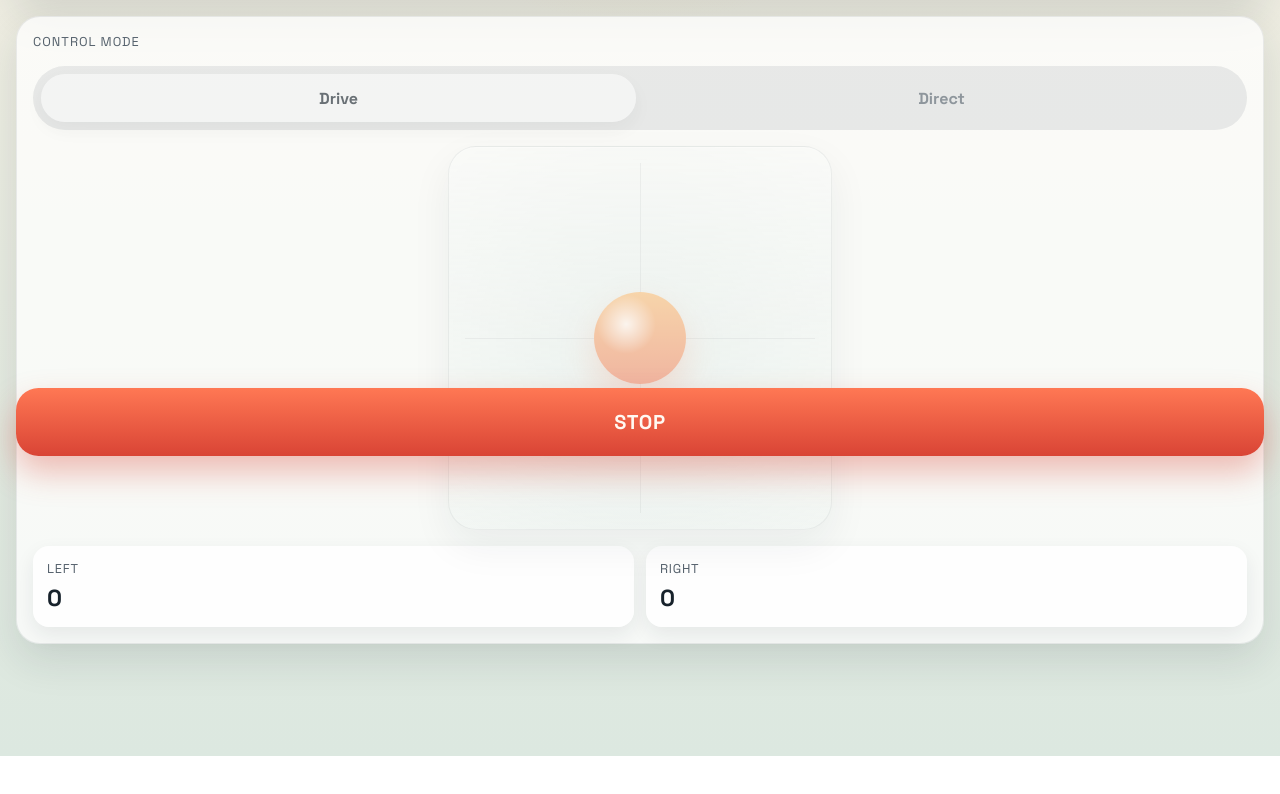
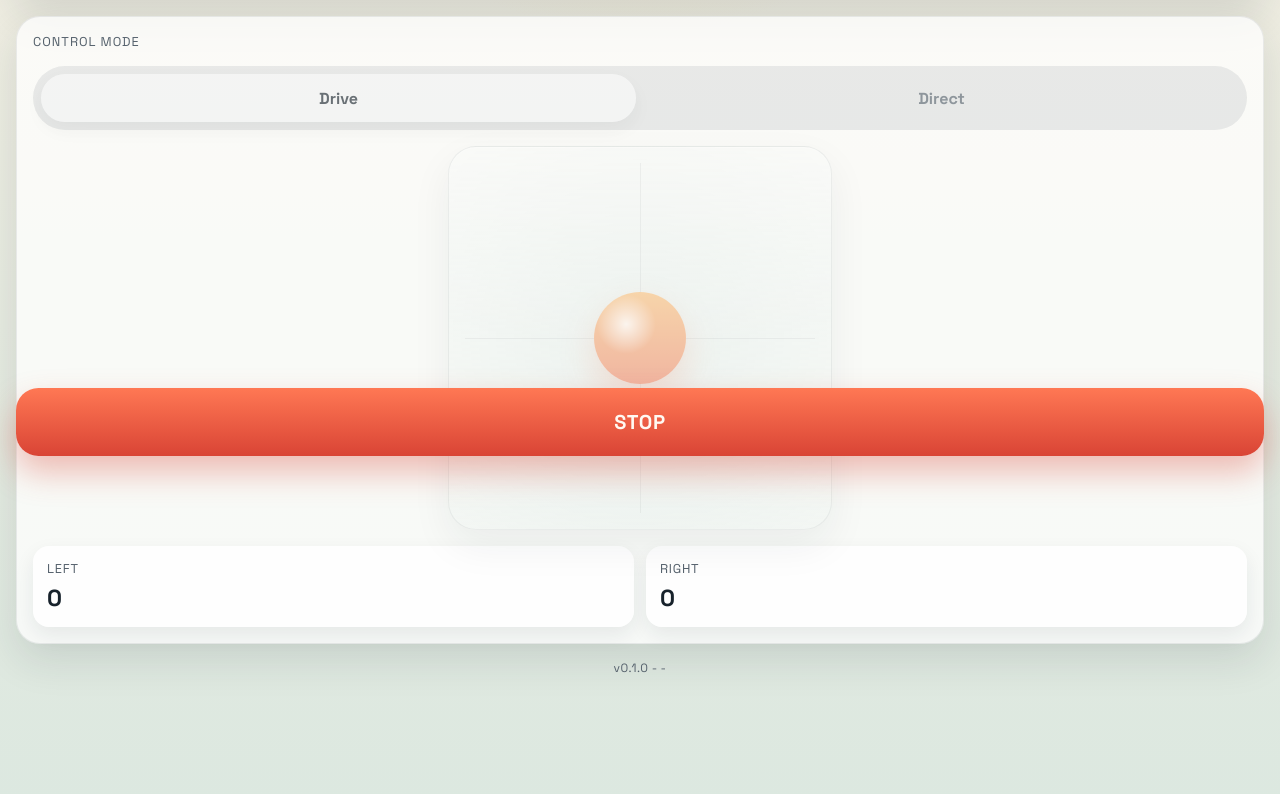
Before and after one commit to InternetXplorer/esp32_robot_control_interface, a React (Vite) app: page / in a window 1280 px wide. Shown: the part 328-1122 px from the top of the page. Before the commit the page ends 1084 px from the top, so only its background shows below. Built offline with nearby package versions, Linux system fonts and the light colour scheme.

Commit message:
add build info on page

```diff
--- a/src/app/App.module.css
+++ b/src/app/App.module.css
@@ -3,6 +3,7 @@
   padding: 1rem 1rem 7rem;
   display: grid;
   gap: 1rem;
+  align-content: start;
 }
 
 .banner {
@@ -30,3 +31,12 @@
   text-transform: uppercase;
   color: var(--text-muted);
 }
+
+.buildInfo {
+  margin: 0;
+  padding-bottom: 1rem;
+  text-align: center;
+  font-size: 0.75rem;
+  letter-spacing: 0.04em;
+  color: var(--text-muted);
+}
--- a/src/app/App.tsx
+++ b/src/app/App.tsx
@@ -11,6 +11,8 @@ import { MotorSliders } from '../components/MotorSliders';
 import { StatusBar } from '../components/StatusBar';
 import { StopButton } from '../components/StopButton';
 import styles from './App.module.css';
+
+const buildInfo = __APP_BUILD_INFO__;
 
 const bleClient = new WebBleMotorClient();
 const rateLimiter = new CommandRateLimiter({
@@ -225,6 +227,9 @@ export const App = () => {
         )}
       </section>
       <StopButton onPress={() => void stop()} />
+      <footer className={styles.buildInfo}>
+        v{buildInfo.version} - {buildInfo.branch} - {buildInfo.commit}
+      </footer>
     </main>
   );
 };
--- a/src/vite-env.d.ts
+++ b/src/vite-env.d.ts
@@ -2,6 +2,12 @@
 /// <reference types="vite-plugin-pwa/client" />
 
 declare global {
+  const __APP_BUILD_INFO__: {
+    version: string;
+    branch: string;
+    commit: string;
+  };
+
   interface RequestDeviceOptions {
     filters?: BluetoothLEScanFilter[];
     optionalServices?: BluetoothServiceUUID[];
--- a/vite.config.ts
+++ b/vite.config.ts
@@ -1,13 +1,32 @@
 /// <reference types="vitest/config" />
+import { execSync } from 'node:child_process';
 import { defineConfig } from 'vite';
 import react from '@vitejs/plugin-react';
 import { VitePWA } from 'vite-plugin-pwa';
+import packageJson from './package.json';
 
 const repoName = process.env.GITHUB_REPOSITORY?.split('/')[1];
 const base = process.env.GITHUB_ACTIONS === 'true' && repoName ? `/${repoName}/` : '/';
 
+const readGitValue = (command: string) => {
+  try {
+    return execSync(command, { stdio: ['ignore', 'pipe', 'ignore'] }).toString().trim();
+  } catch {
+    return 'unknown';
+  }
+};
+
+const buildInfo = {
+  version: packageJson.version,
+  branch: process.env.GITHUB_REF_NAME ?? readGitValue('git rev-parse --abbrev-ref HEAD'),
+  commit: (process.env.GITHUB_SHA ?? readGitValue('git rev-parse HEAD')).slice(0, 7)
+};
+
 export default defineConfig({
   base,
+  define: {
+    __APP_BUILD_INFO__: JSON.stringify(buildInfo)
+  },
   plugins: [
     react(),
     VitePWA({
```
